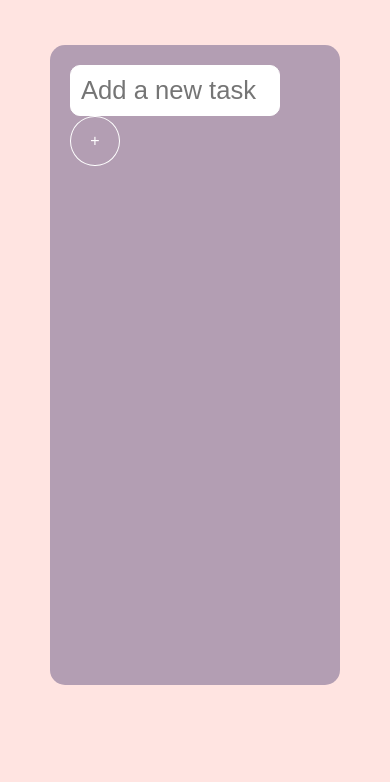
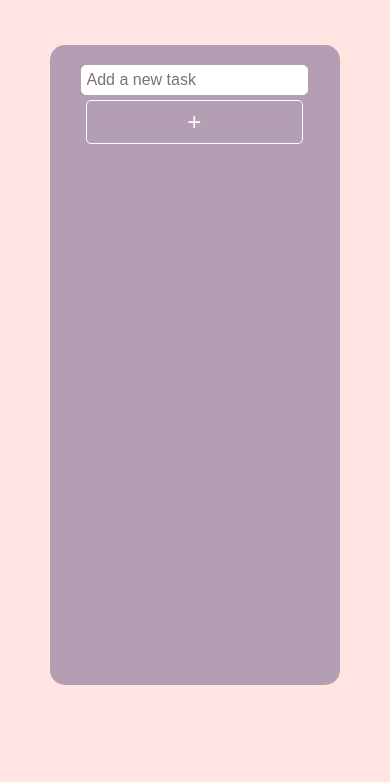
Before and after one commit to Heitor-Nunes/task-manager-web, a plain HTML site: page index.html in a window 390 px wide. Shown: the part 62-844 px from the top of the page. Drawn offline with Linux system fonts and the light colour scheme.

Commit message:
Add files via upload

```diff
--- a/script.js
+++ b/script.js
@@ -41,3 +41,10 @@ function deltask(data){
     localStorage.setItem(localStorageKey, JSON.stringify(values))
     ShowTask()
 }
+
+
+document.addEventListener("keyup", function(event) {
+    if (event.keyCode === 13) {
+        AddANewTask()
+    }
+});
--- a/style.css
+++ b/style.css
@@ -91,9 +91,6 @@ header > h1{
 }
 
 @media  (max-width: 767px) {
-    header{
-        background-color: black;
-    }
 
     #button-add-task{
         padding: 10x;
@@ -121,7 +118,7 @@ header > h1{
     #list li{
         display: flex;
         justify-content: space-between;
-        background-color:	#E6E6FA;
+        background-color:	#FFE4E1;
         color: rgb(0, 0, 0);
         list-style-type: none;
         margin: 10px;
@@ -133,3 +130,47 @@ header > h1{
         height: auto;
     }
 }
+
+@media (max-width: 483px){
+    #insert-task{
+        padding: 5px;
+        outline: none;
+        border: 1px solid rgb(255, 255, 255);
+        border-radius: 10px;
+        width: 69.9%;
+        font-size: 1rem;
+        margin-right: 10px;
+    }
+
+    #list li{
+        padding: 5px;
+    }
+}
+
+@media (max-width: 392px){
+    #button-add-task{
+        display: block;
+        margin: 5px;
+        padding: 7px;
+        border: 1px solid rgb(255, 255, 255);
+        border-radius: 5px;
+        min-width: 95%;
+        min-height: 100%;
+        background-color: #b39eb3;
+        font-size: 1.5rem;
+        cursor: pointer;
+        color: white;
+    }
+
+    #insert-task{
+        width: 94%;
+        border-radius: 5px;
+    }
+
+    #list li{
+        background-color: #FFE4E1;
+        min-width: 90%;
+        padding: 5px;
+    }
+
+}
```
